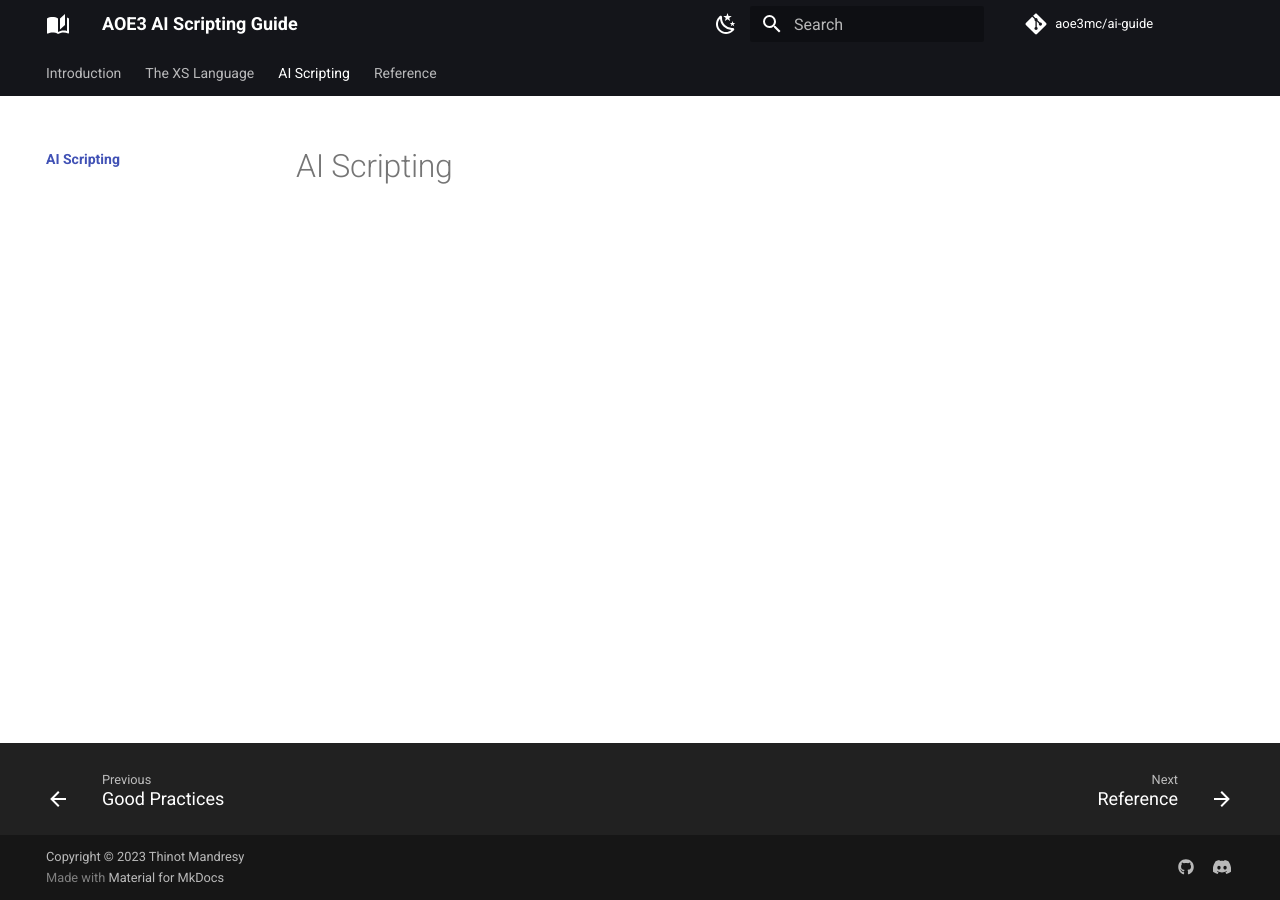
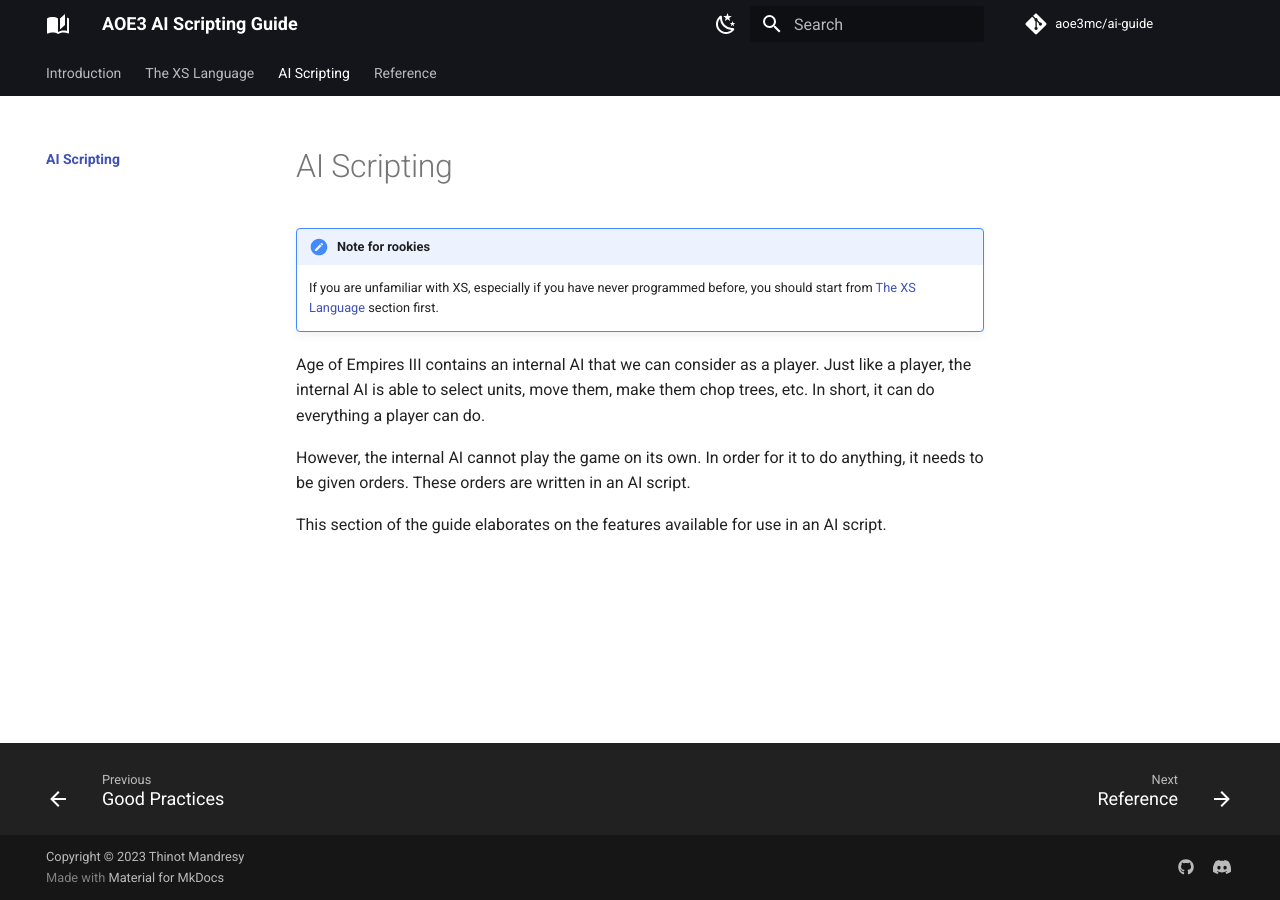
Before and after one commit to aoe3mc/ai-guide, an MkDocs documentation site: the page built from docs/ai/index.md, in a window 1280 px wide. Built offline with MkDocs 1.6.1 and Material for MkDocs 9.7.7, drawn with Linux system fonts in a browser that asks for light colours; comment, search, counter and statistics services are not loaded.

Commit message:
Done: AI Scripting intro

```diff
--- a/docs/ai/index.md
+++ b/docs/ai/index.md
@@ -1 +1,18 @@
 # AI Scripting
+
+!!! note "Note for rookies"
+
+    If you are unfamiliar with XS, especially if you have never programmed
+    before, you should start from [The XS Language](../xs/index.md) section
+    first.
+
+Age of Empires III contains an internal AI that we can consider as a player.
+Just like a player, the internal AI is able to select units, move them, make
+them chop trees, etc. In short, it can do everything a player can do.
+
+However, the internal AI cannot play the game on its own. In order for it to
+do anything, it needs to be given orders. These orders are written in an AI
+script.
+
+This section of the guide elaborates on the features available for use in an AI
+script.
```
